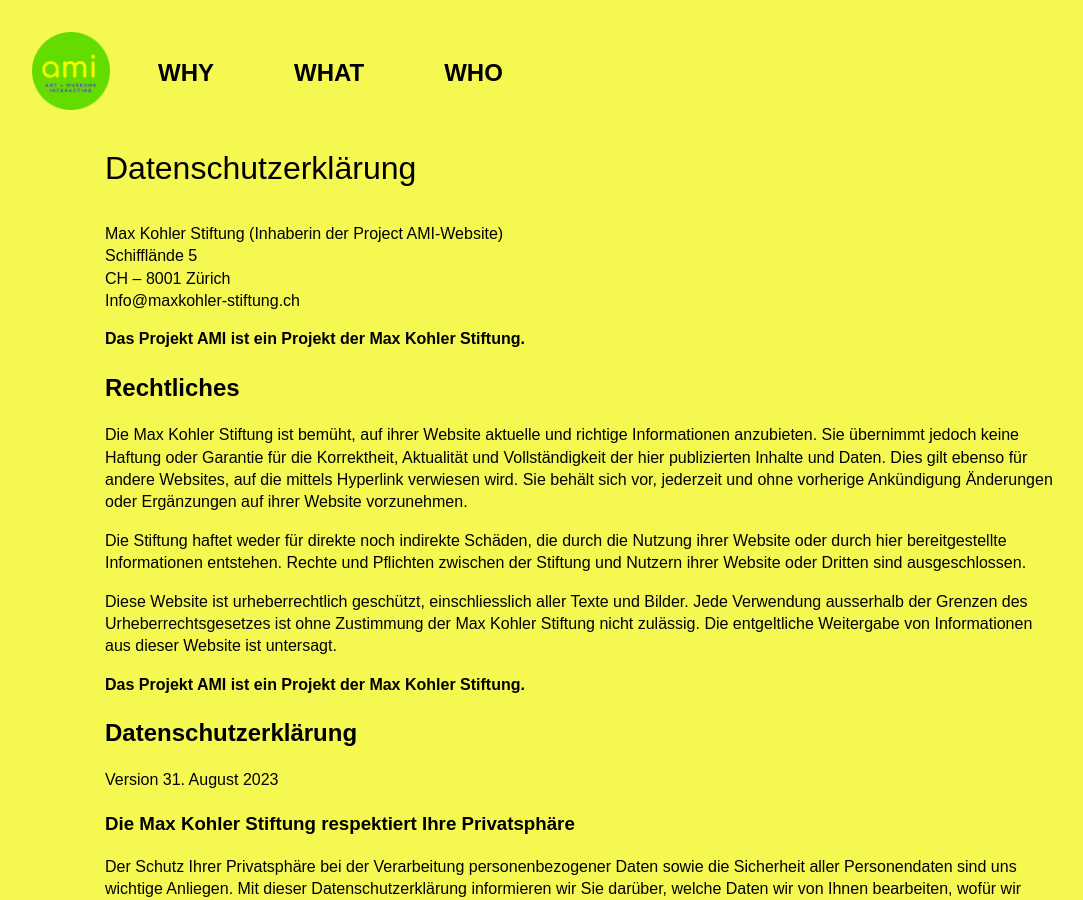
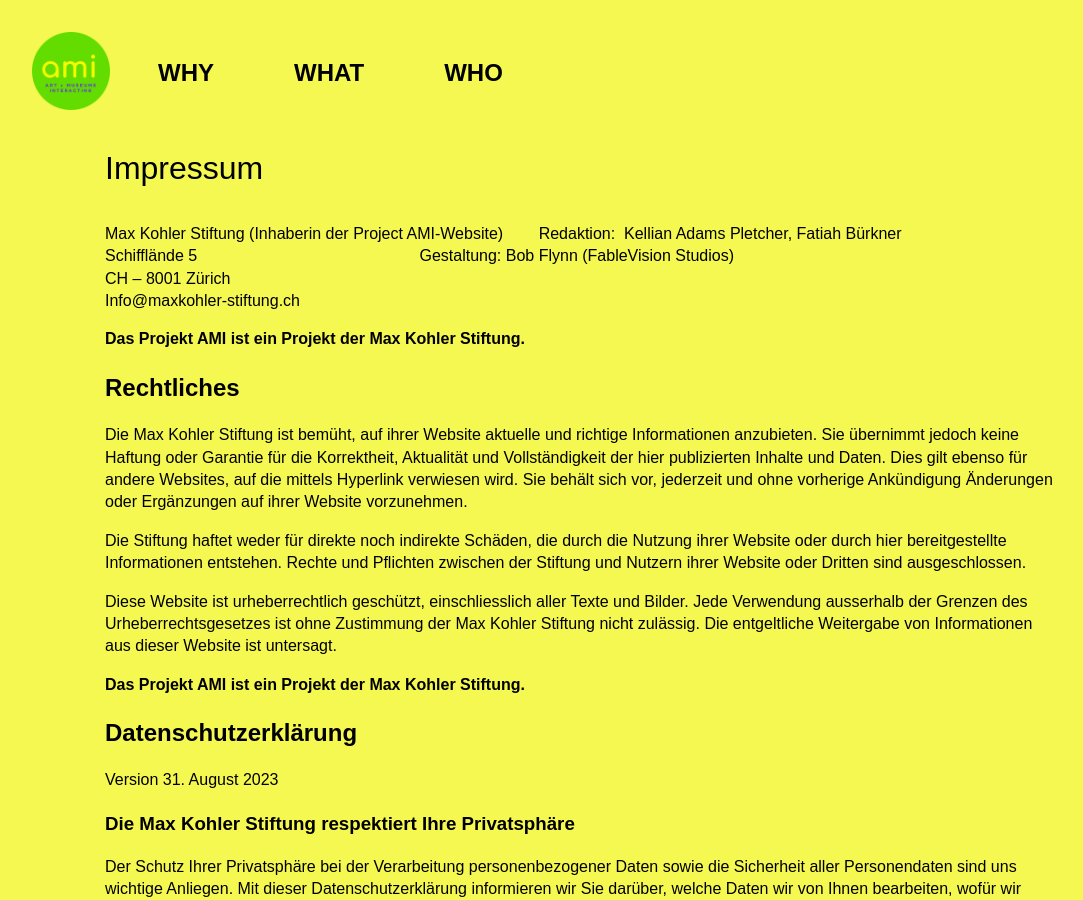
Before and after one commit to FableVision/ami-website, a Jekyll site: the page built from datenschutzerklarung.md, in a window 1280 px wide and 900 px high. Shown: the whole window, without its empty margins (55-1138 px from the left). Built offline with Jekyll 4.4.1, drawn with Linux system fonts in a browser that asks for light colours.

Commit message:
Update datenschutzerklarung.md

```diff
--- a/datenschutzerklarung.md
+++ b/datenschutzerklarung.md
@@ -6,10 +6,10 @@
 lang: de
 logo: ami_logo_green.png
 ---
-# Datenschutzerklärung
+# Impressum
 
-Max Kohler Stiftung (Inhaberin der Project AMI-Website)
-Schifflände 5
+Max Kohler Stiftung (Inhaberin der Project AMI-Website)        Redaktion:  Kellian Adams Pletcher, Fatiah Bürkner
+Schifflände 5                                                  Gestaltung: Bob Flynn (FableVision Studios)
 CH – 8001 Zürich
 Info@maxkohler-stiftung.ch
 
```
